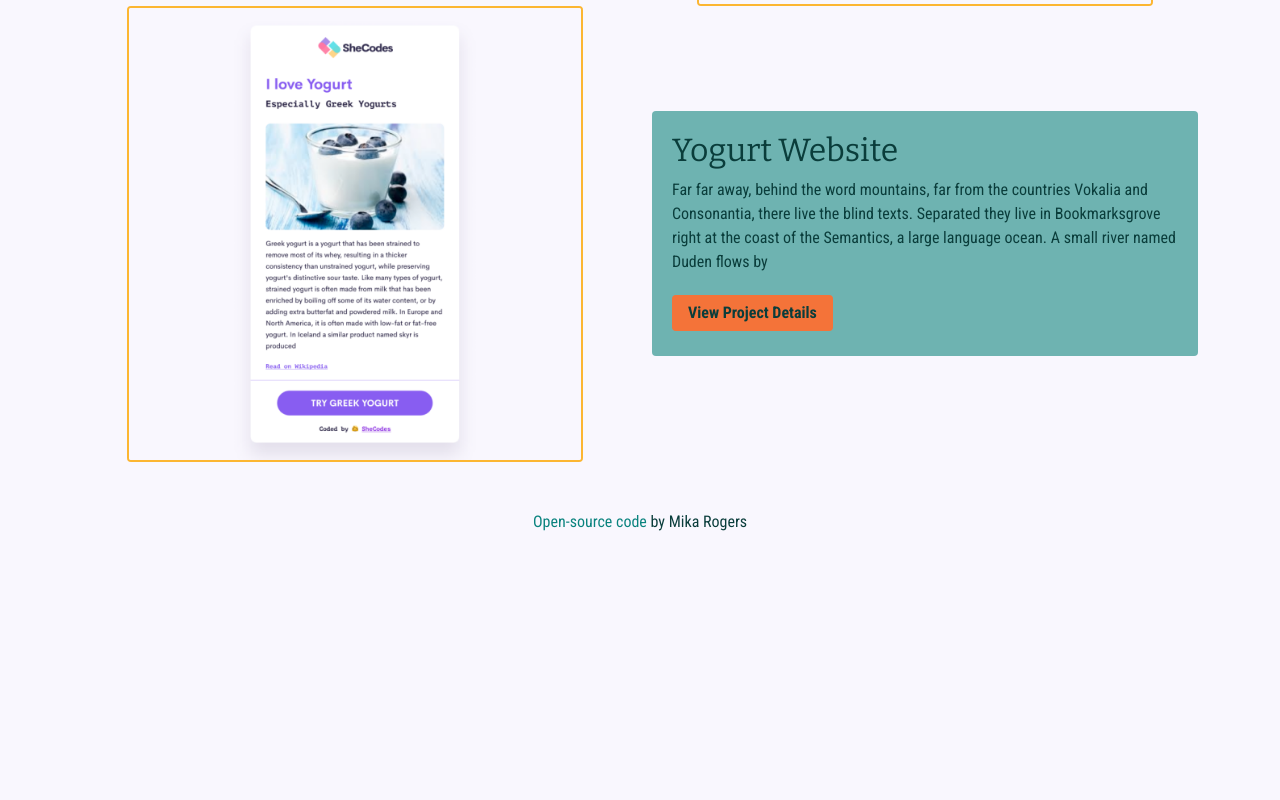
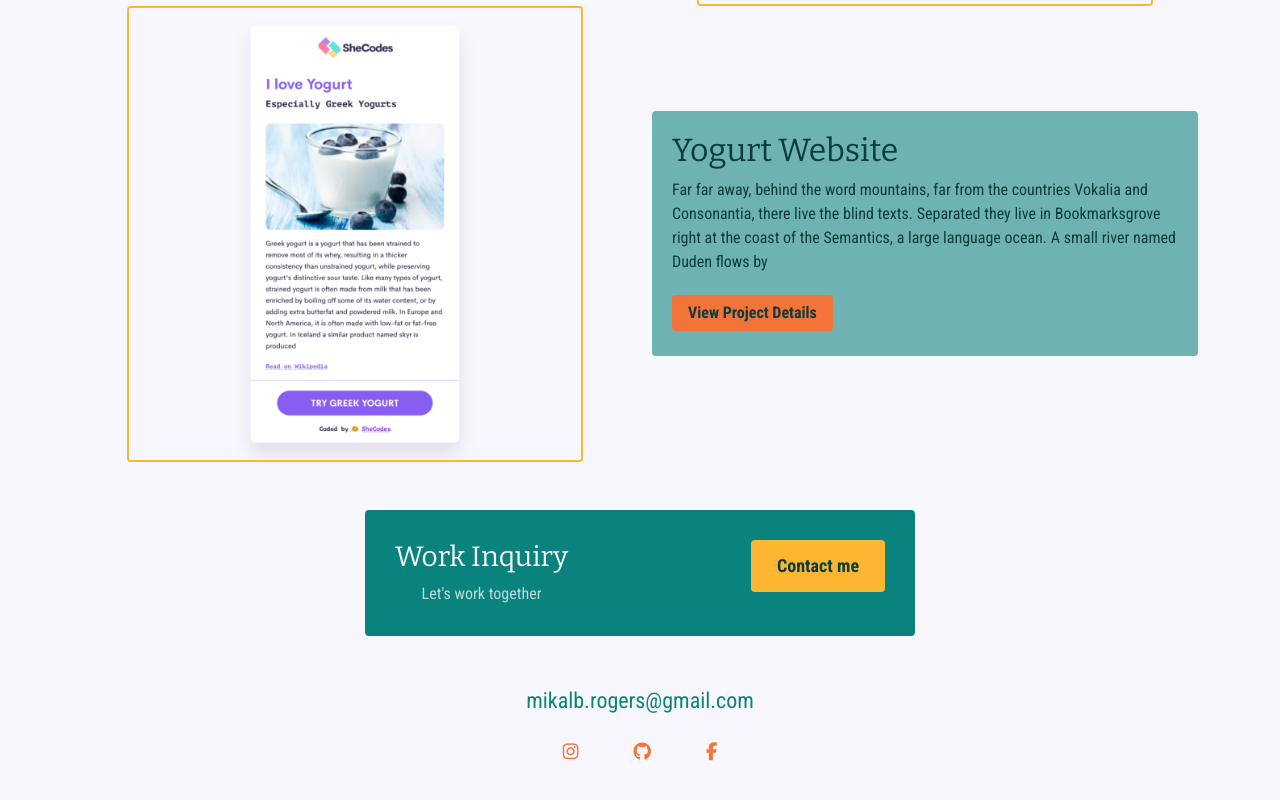
Before and after one commit to mikarogers/portfolio-project, a plain HTML site: page index.html in a window 1280 px wide. Shown: the part 1668-2468 px from the top of the page. Before the commit the page ends 2218 px from the top, so only its background shows below. Drawn offline with nearby package versions, Linux system fonts and the light colour scheme.

Commit message:
Added footer

```diff
--- a/index.html
+++ b/index.html
@@ -123,15 +123,31 @@
           </div>
         </div>
       </div>
+      <footer class="text-center mt-5 mb-3">
+        <div class="contact-box d-flex justify-content-between mb-5">
+          <div>
+            <h3>Work Inquiry</h3>
+            <p class="opacity-75">Let's work together</p>
+          </div>
+          <div>
+            <a href="#" class="btn btn-branding">Contact me</a>
+          </div>
+        </div>
+        <a href="mailto:mikalb.roger@gmail.com" class="link"
+          >mikalb.rogers@gmail.com</a
+        >
+        <div class="mt-3 mb-5">
+          <a href="href=https://www.instagram.com/miksrog/" target="_blank"
+            ><i class="social-links fa fa-brands fa-instagram"></i
+          ></a>
+          <a href="https://github.com/mikarogers" target="_blank"
+            ><i class="social-links fa fa-brands fa-github"></i
+          ></a>
+          <a href="https://www.facebook.com/mika.rogers3/" target="_blank">
+            <i class="social-links fa fa-brands fa-facebook"></i
+          ></a>
+        </div>
+      </footer>
     </div>
-    <footer class="text-center mt-5 mb-3">
-      <a
-        href="https://github.com/mikarogers/portfolio-project"
-        target="_blank"
-        class="link"
-        >Open-source code</a
-      >
-      by Mika Rogers
-    </footer>
   </body>
 </html>
--- a/styles/style.css
+++ b/styles/style.css
@@ -3,6 +3,7 @@
   --secondary-color: #f47339;
   --tertiary-color: #0a3d3b;
   --font-color: white;
+  --background: rgb(249, 247, 254);
   --background-color: #0a837e;
   --lighter-background-color: #6eb3b1;
   --heading-font-family: "Bitter", serif;
@@ -10,13 +11,13 @@
 }
 
 body {
-  background: rgb(249, 247, 254);
+  background: var(--background);
 }
 
 hr {
   max-width: 250px;
   margin: 140px auto 40px auto;
-  color: white;
+  color: var(--background);
 }
 
 h1,
@@ -34,6 +35,10 @@ footer {
   font-family: var(--default-font-family);
   font-size: 16px;
   color: var(--tertiary-color);
+}
+
+footer {
+  font-size: 22px;
 }
 
 h1 {
@@ -184,7 +189,7 @@ nav li.active a {
 }
 
 .content-description {
-  background: #6eb3b1;
+  background: var(--lighter-background-color);
   border-radius: 4px;
   padding: 20px;
   color: var(--tertiary-color);
@@ -207,6 +212,37 @@ nav li.active a {
 
 .logo {
   max-width: 110px;
+}
+
+.social-links {
+  color: var(--secondary-color);
+  margin: 0 15px;
+  background: var(--background);
+  padding: 10px;
+  font-size: 18px;
+  border-radius: 50%;
+}
+
+.social-links:hover {
+  color: rgb(249, 247, 254);
+  background: var(--branding-color);
+}
+
+.contact-box {
+  background: var(--background-color);
+  padding: 30px;
+  border-radius: 4px;
+  max-width: 550px;
+  margin: 0 auto;
+}
+
+.contact-box h3 {
+  color: var(--background);
+}
+
+.contact-box p {
+  color: var(--background);
+  margin-bottom: 0;
 }
 
 @media (max-width: 768px) {
```
